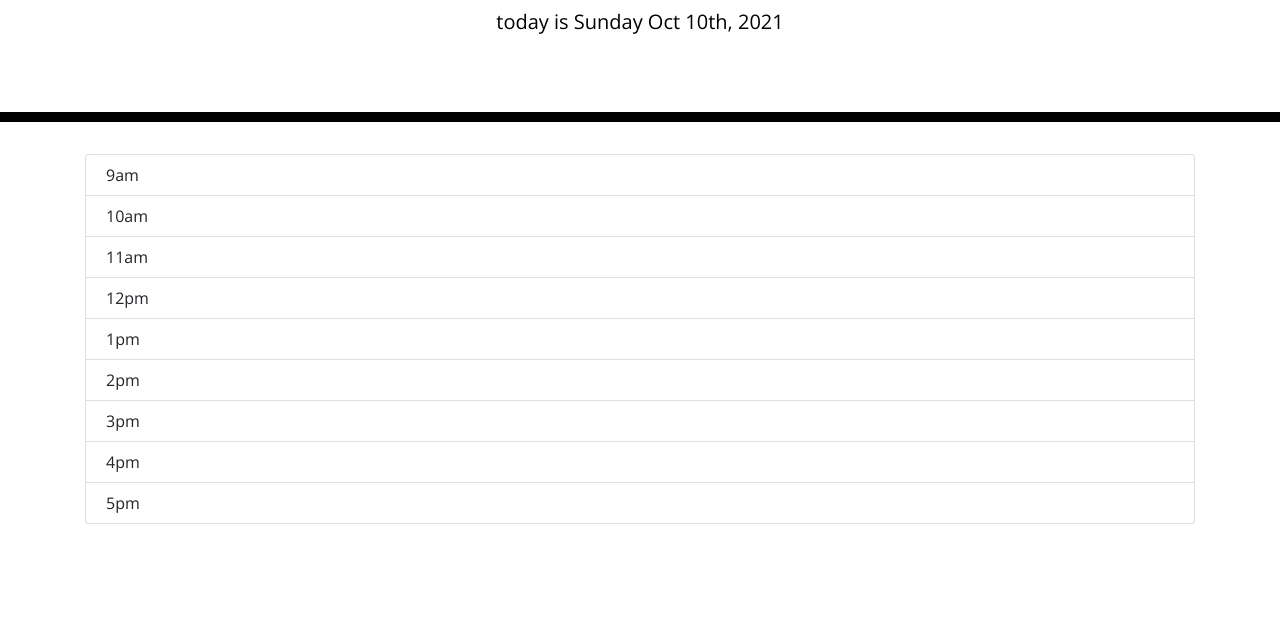
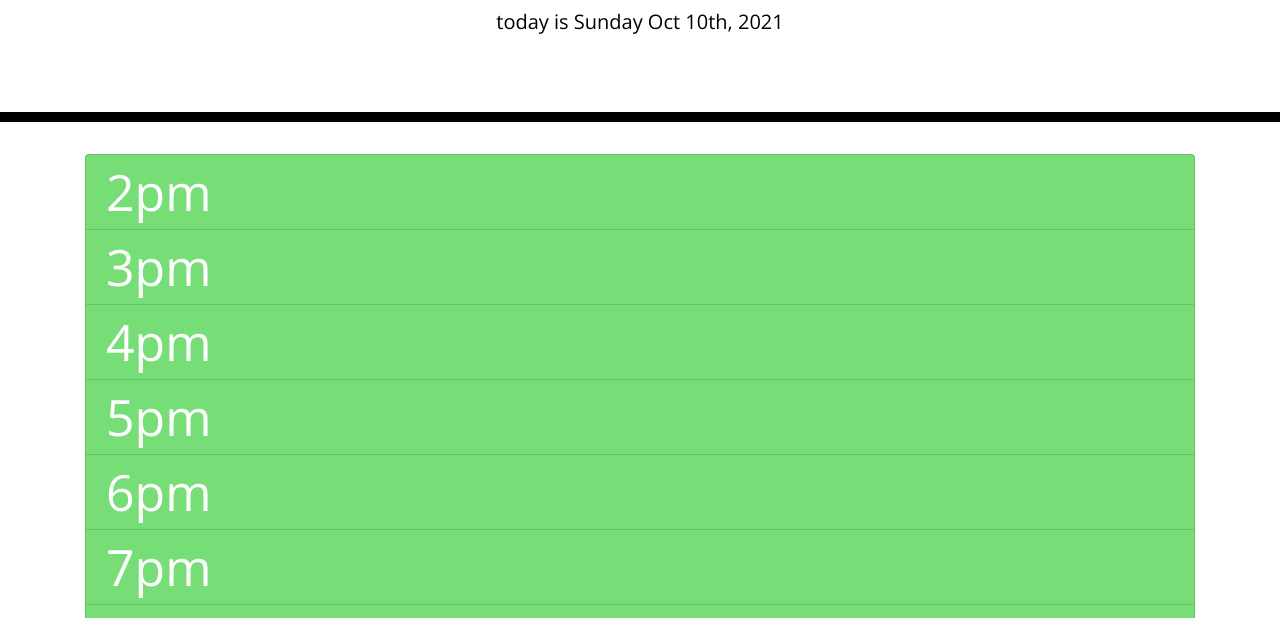
Before and after one commit to LukeMcHenry311/work-day-lianyu, a website: page index.html in a window 1280 px wide. Shown: the part 182-800 px from the top of the page. Drawn offline with nearby package versions, Linux system fonts and the light colour scheme.

Commit message:
change hours to usable

```diff
--- a/script.js
+++ b/script.js
@@ -1,12 +1,26 @@
 var today = moment().format("[today is] dddd MMM Do[,] YYYY");
-var hours = ["9am", "10am", "11am", "12pm", "1pm", "2pm", "3pm", "4pm", "5pm"]
+var hours = ["2pm", "3pm", "4pm", "5pm", "6pm", "7pm", "8pm", "9pm", "10pm"]
+var time = moment().format("Ha");
+var currentTime = moment(time, "Ha");
 
 shipHours = function() {
     $.each(hours, function(i) {
 
+        var scheme = moment(hours[i], "Ha");
+
         let hourBlock = $('<li>').addClass("list-group-item").text(hours[i]);
 
+        if (moment(currentTime).isAfter(scheme)) {
+            $(hourBlock).addClass("past");
+        } if (moment(currentTime).isSame(scheme)) {
+            $(hourBlock).addClass("present");
+        } if (moment(currentTime).isBefore(scheme)) {
+            $(hourBlock).addClass("future");
+        }
+
         $('.list-group').append(hourBlock);
+
+        $('.list-group').addClass("big");
     })
 };
 
--- a/style.css
+++ b/style.css
@@ -69,3 +69,10 @@ body {
     font-size: 20px;
     transition: all .3s ease-in-out;
   }
+
+  .big {
+    font-size: 50px;
+    background-color: red;
+    color: yellow;
+    border-radius: 100px;
+  }
```
